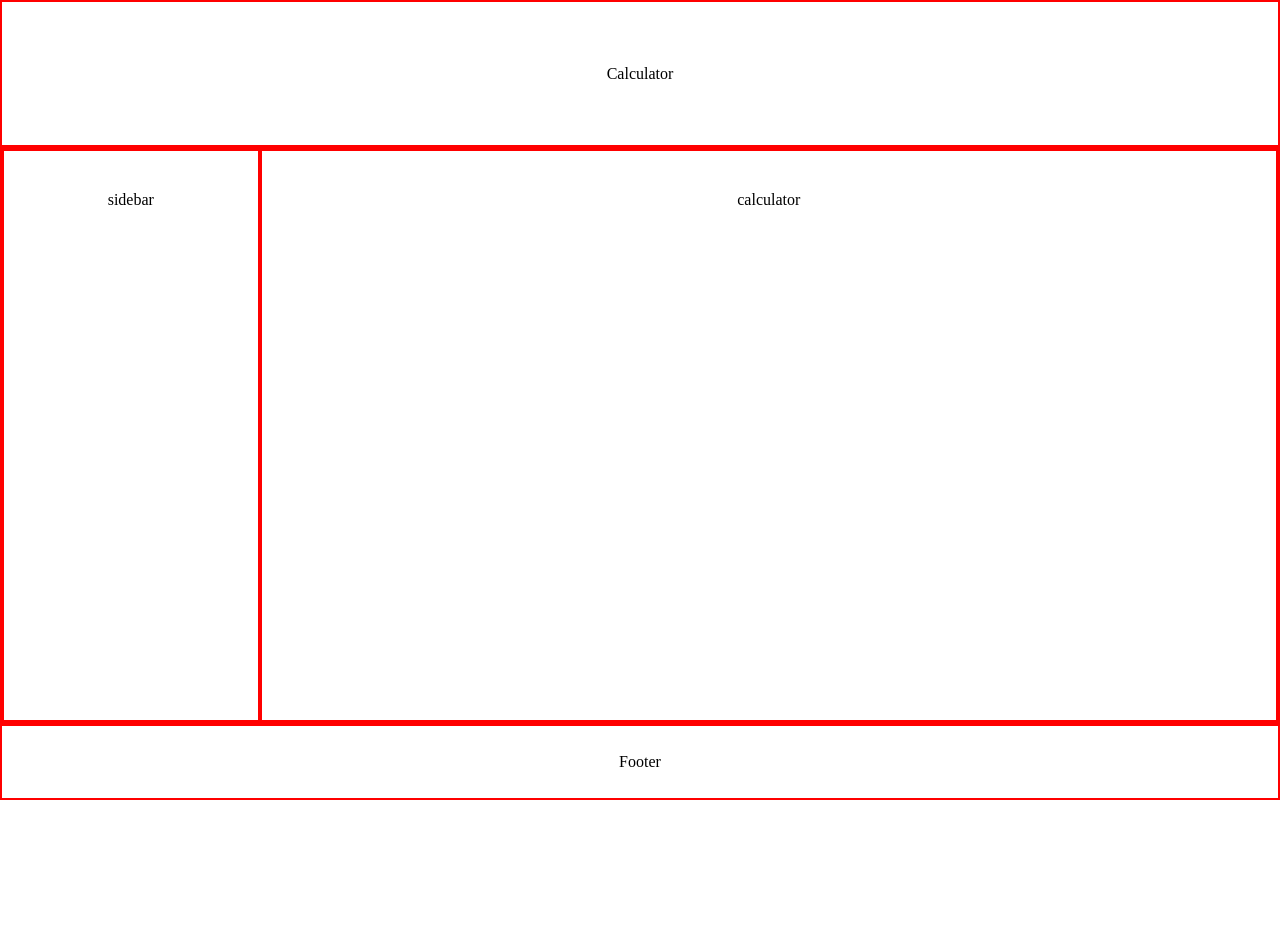
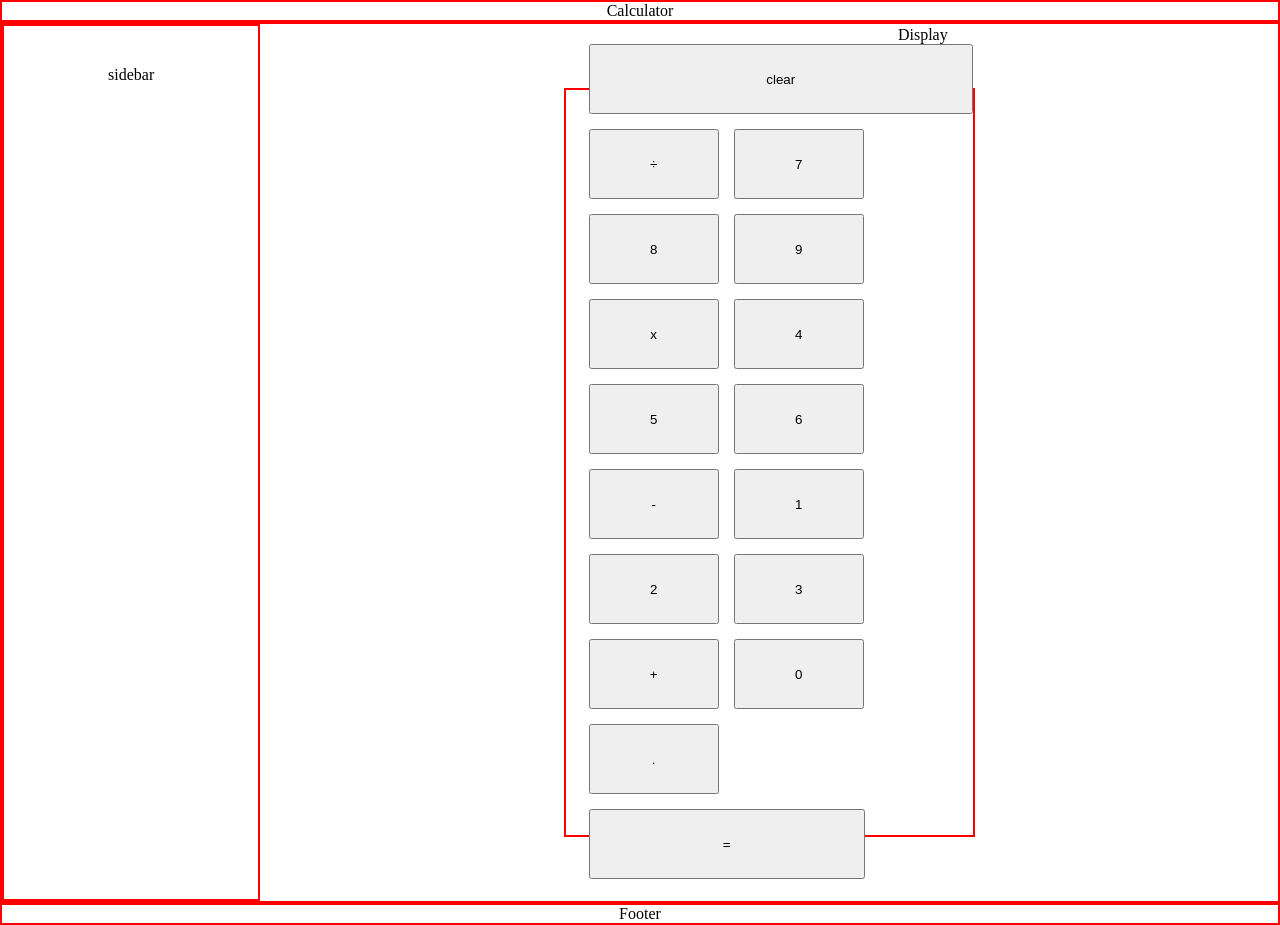
Before and after one commit to bliblal/calculator, a plain HTML site: page index.html in a window 1280 px wide. Before the commit the page ends 800 px from the top, so only its background shows below. Drawn offline with Linux system fonts and the light colour scheme.

Commit message:
create basic layout

```diff
--- a/index.html
+++ b/index.html
@@ -6,7 +6,7 @@
             Calculator
         </title>
         <link rel="stylesheet" href="./style.css">
-        <script src="./script.js"></script>
+        <script src="./script.js" defer></script>
     </head>
 
     <body>
@@ -19,7 +19,32 @@
                 sidebar
             </div>
             <div class="calculator">
-                calculator
+                <div class="calculatorbody">
+                    <div class="display">
+                        Display
+                    </div>
+                    <div class="buttons">
+                        <button class="digits special c">clear</button>
+                        <button class="digits operators /">÷</button>
+                        <button class="digits num 7">7</button>
+                        <button class="digits num 8">8</button>
+                        <button class="digits num 9">9</button>
+                        <button class="digits operators *">x</button>
+                        <button class="digits num 4">4</button>
+                        <button class="digits num 5">5</button>
+                        <button class="digits num 6">6</button>
+                        <button class="digits operators -">-</button>
+                        <button class="digits num 1">1</button>
+                        <button class="digits num 2">2</button>
+                        <button class="digits num 3">3</button>
+                        <button class="digits operators +">+</button>
+                        <button class="digits num 0">0</button>
+                        <button class="digits .">.</button>
+                        <button class="digits special equal">=</button>
+                    </div>
+                </div>
+
+                </div>
             </div>
         </div>
 
--- a/script.js
+++ b/script.js
@@ -33,6 +33,11 @@ function operate(n1,n2,operator){
     }
 }
 
+function populateDisplay(n){
+    let display=document.querySelector(".display");
+    display.textContent=n;
+}
+
 
 /*
 console.log( add(5,2));
@@ -44,3 +49,4 @@ console.log( divide(5,2));
 let number1;
 let number2;
 let operator;
+let displayvalue=0;
--- a/style.css
+++ b/style.css
@@ -46,8 +46,54 @@ body{
 
 .calculator{
     flex:4;
+    display: flex;
+    justify-content: center;
+    align-items: center;
+
+}
+
+.calculatorbody{
+    height: 85%;
+    width: 40%;
     border: 2px solid red;
     display: flex;
     justify-content: center;
-    padding-top: 40px;
+    flex-direction: column;
+    justify-content: center;
+    align-items: centers;
+
 }
+
+
+.display{
+    padding-right: 25px;
+    flex: 1;
+    display: flex;
+    justify-content: end;
+    align-items: center;
+
+}
+
+.buttons{
+    padding-left: 23px;
+    padding-bottom: 20px;
+    flex: 3;
+    display: flex;
+    flex-wrap: wrap;
+    gap: 15px;
+}
+
+.digits{
+    height: 70px;
+    width: 130px;
+
+}
+
+.c{
+    width: 422px;
+}
+
+.equal{
+    width: 276px;
+
+}
```
